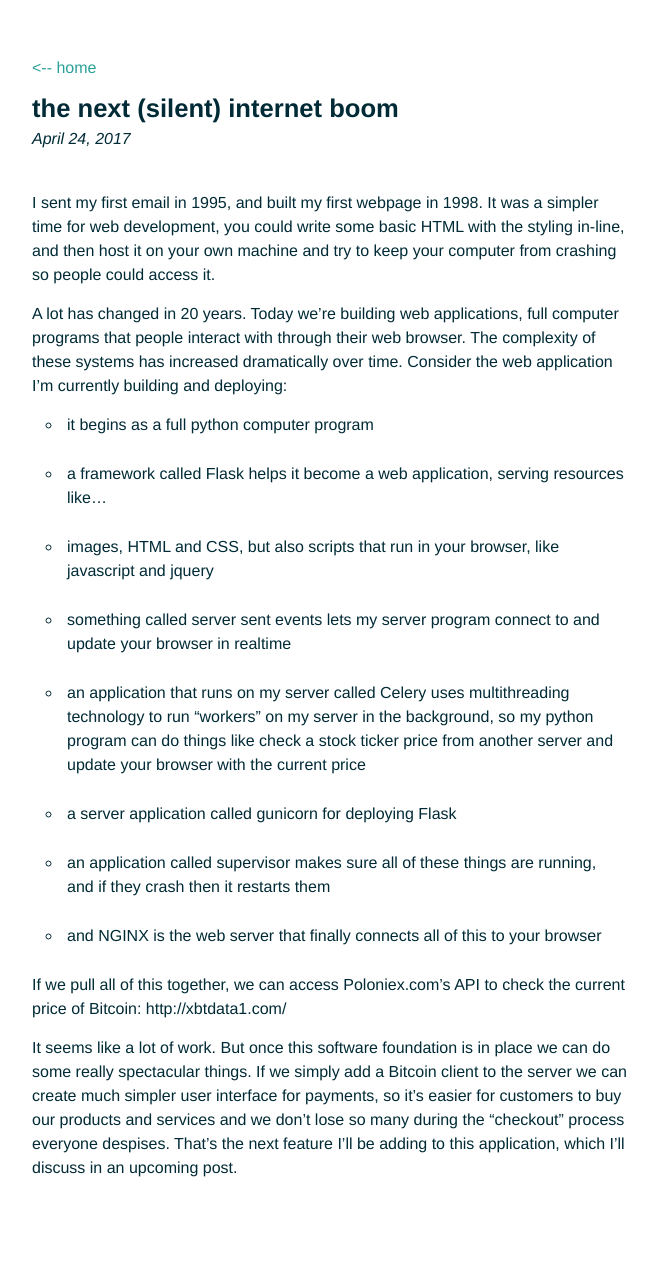
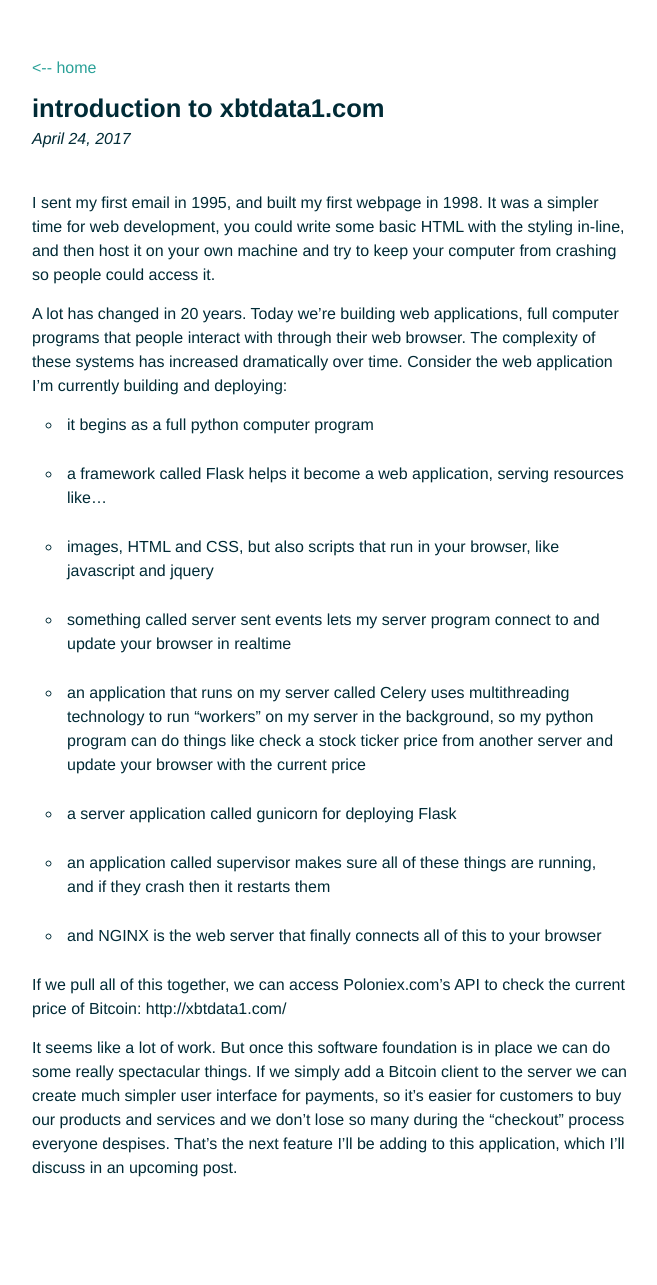
Before and after one commit to rusticbison/website, a Jekyll site: the page built from _posts/2017-04-24-xbtdata1.md, in a window 1280 px wide. Shown: the whole page, without its empty margins (308-965 px from the left). Built offline with Jekyll 4.4.1, drawn with Linux system fonts in a browser that asks for light colours.

Commit message:
new post

```diff
--- a/_posts/2017-04-24-unseen-it-boom-2-0.md
+++ b/_posts/2017-04-24-xbtdata1.md
@@ -1,6 +1,6 @@
 ---
 layout: post
-title: the next (silent) internet boom
+title: introduction to xbtdata1.com
 ---
 
 
```
